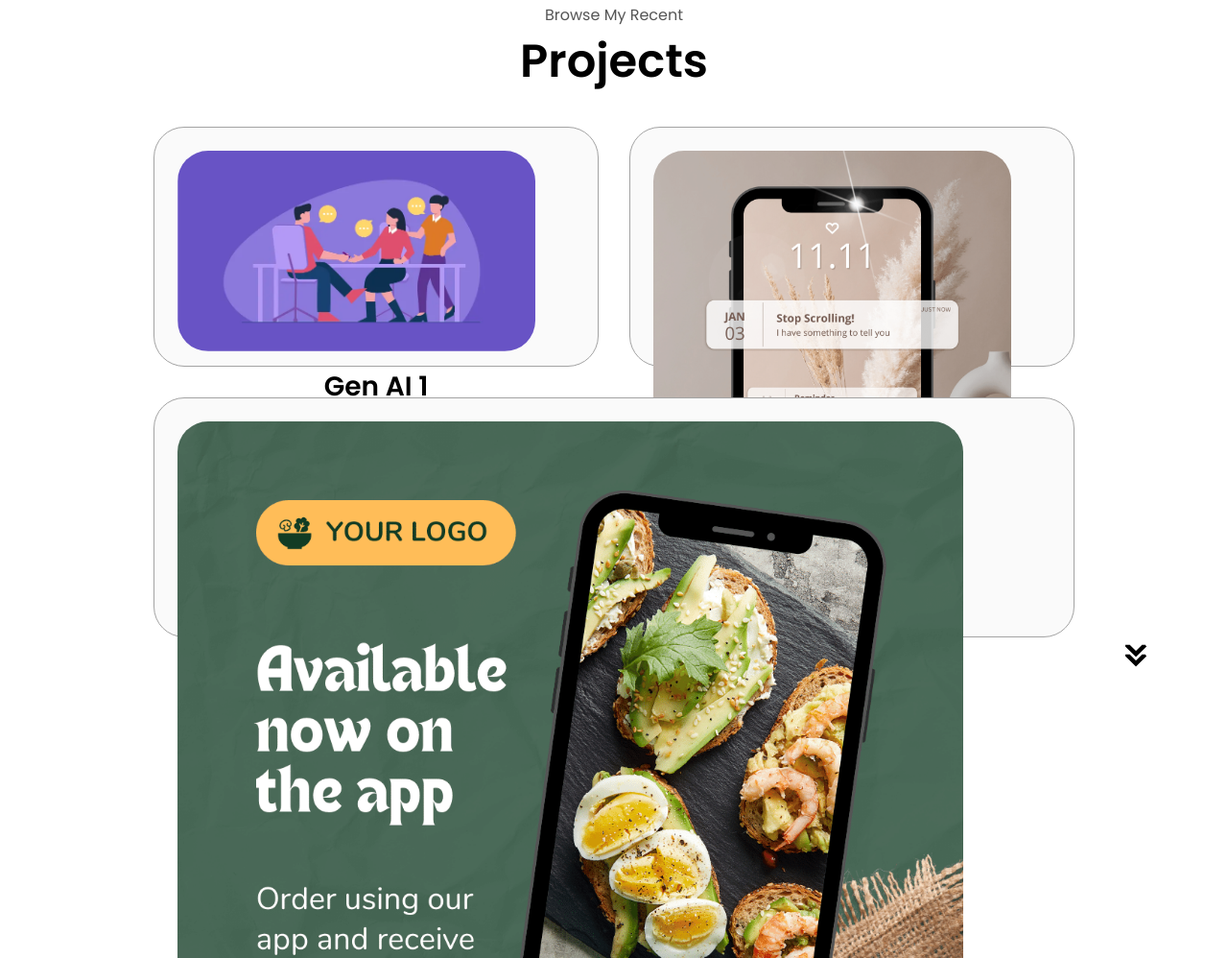
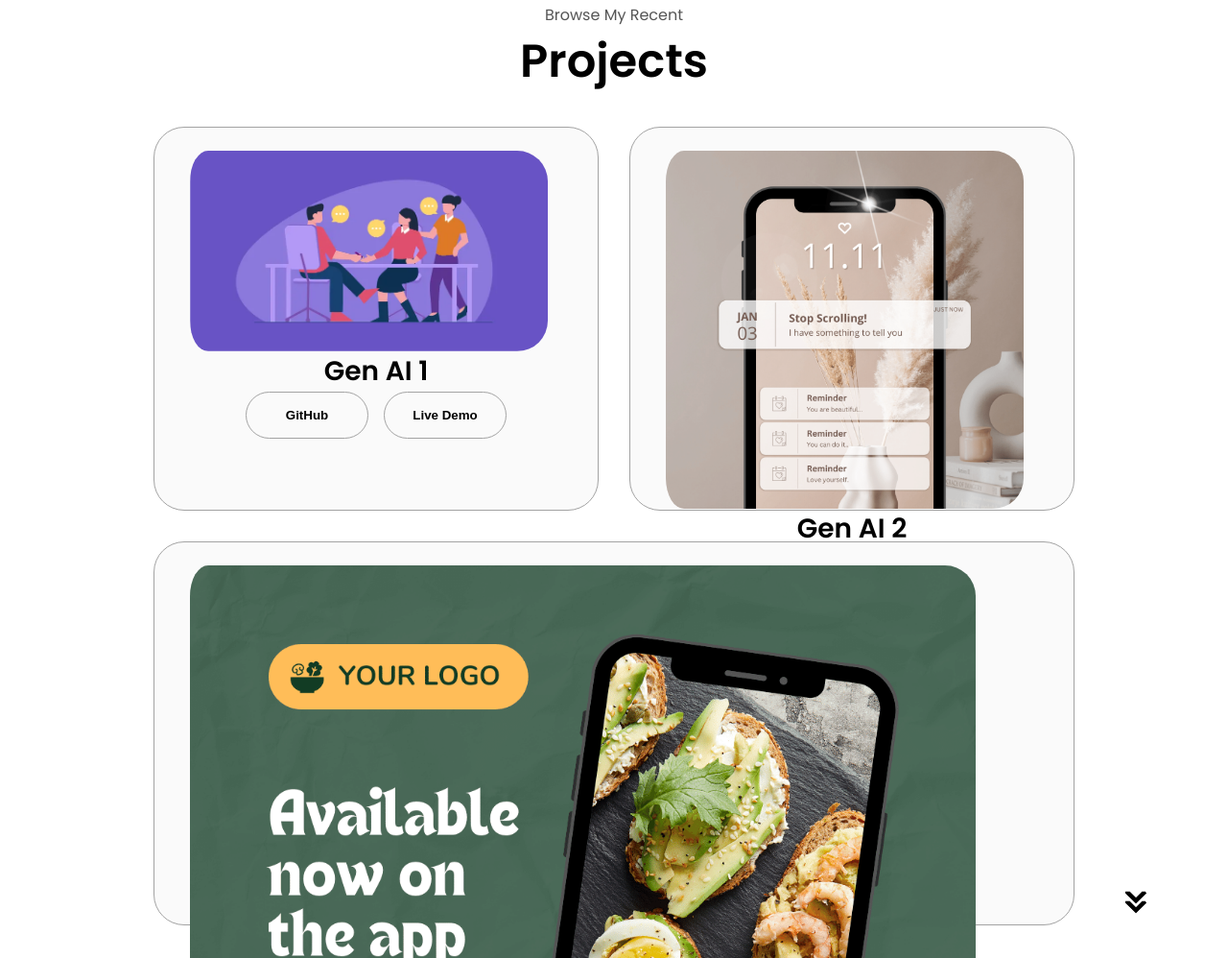
Before and after one commit to danishfaizan8/portfolio, a plain HTML site: page index.html in a window 1280 px wide. Shown: the part 2461-3459 px from the top of the page at 96% size. Drawn offline with Linux system fonts and the light colour scheme.

Commit message:
Update style.css

```diff
--- a/style.css
+++ b/style.css
@@ -173,6 +173,8 @@ section{
     display: flex;
     justify-content: center;
     gap: 1rem;
+    margin-bottom: auto;
+
 
 }
 
@@ -241,7 +243,7 @@ section{
     border: rgb(53, 53, 53) 0.1rem solid ;
     border-color: rgb(163,163,163);
     text-align: center;
-    height: 200px;
+    height: 350px;
 }
 .section-container{
     gap: 4rem;
@@ -261,7 +263,9 @@ section{
     color: rgb(85, 85, 85);
     font-weight: 600;
     font-size: 1.75rem;
-    margin-bottom: 2rem;
+
+
+    max-width: 100%;
 
 }
 .experience-details-container{
@@ -274,7 +278,7 @@ section{
     text-align: initial;
     flex-wrap: wrap;
     flex-direction: row;
-    gap: 2.5rem;
+    gap: 0.7rem;
     justify-content: space space-around;
 
 }
@@ -301,10 +305,11 @@ article .icon{
 .project-img{
     border-radius: 2rem;
     width: 90%;
-    height: 90%;
+    height: auto;
+    padding-left: 13px;
 }
 .project-title{
-    margin: 1rem;
+    margin: 0rem;
     color: black;
 }
 
```
